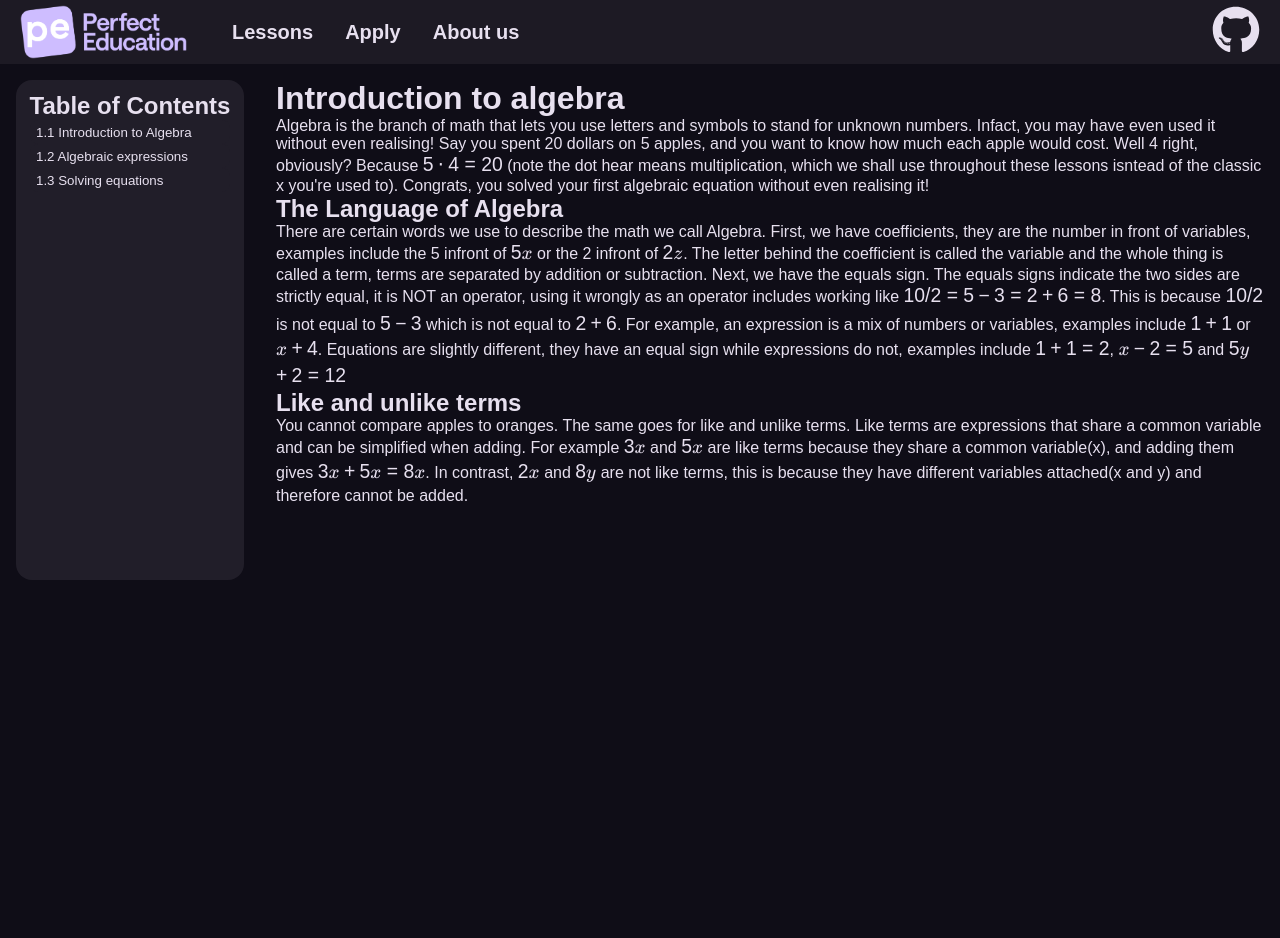
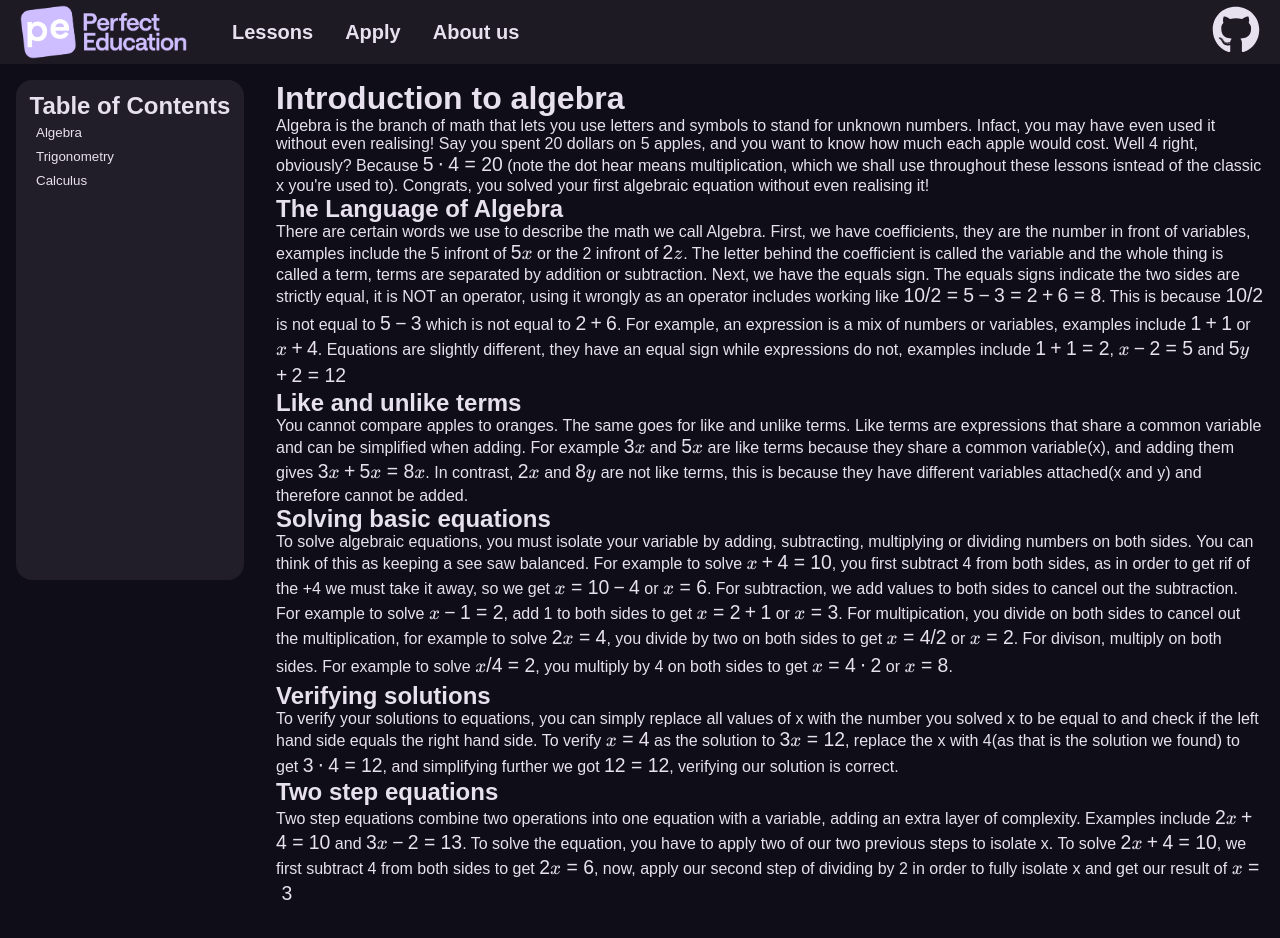
Before and after one commit to tm-coder-484/PerfectEducation, a React (Vite) app: page /lessons/content/1 in a window 1280 px wide. Shown: the top 938 px of the page. Built offline with nearby package versions, Linux system fonts and the light colour scheme.

Commit message:
changed lesson stuff

```diff
--- a/src/Lessons/LessonPage.jsx
+++ b/src/Lessons/LessonPage.jsx
@@ -1,12 +1,12 @@
 import { LessonSidebarButton } from '../Button.jsx'
-import { M1_1 } from './Math/Chapters.jsx'
+import { Algebra } from './Math/Chapters.jsx'
 
 function MathSidebar() {
   return (
     <>
-      <LessonSidebarButton text="1.1 Introduction to Algebra"></LessonSidebarButton>
-      <LessonSidebarButton text="1.2 Algebraic expressions"></LessonSidebarButton>
-      <LessonSidebarButton text="1.3 Solving equations"></LessonSidebarButton>
+      <LessonSidebarButton text="Algebra"></LessonSidebarButton>
+      <LessonSidebarButton text="Trigonometry"></LessonSidebarButton>
+      <LessonSidebarButton text="Calculus"></LessonSidebarButton>
     </>
   )
 }
@@ -23,7 +23,7 @@ function LessonContent() {
           </div>
         </div>
         <div className="lesson-content">
-          <M1_1/>
+          <Algebra/>
         </div>
       </div>
     </>
--- a/src/Lessons/Math/Chapters.jsx
+++ b/src/Lessons/Math/Chapters.jsx
@@ -2,7 +2,7 @@ import { LessonSidebarButton } from '../../Button.jsx'
 import { InlineMath, BlockMath } from 'react-katex';
 import {MathRenderer} from '../../MathRenderer.jsx'
 
-export function M1_1() {
+export function Algebra() {
   return (
     <>
       <h1>Introduction to algebra</h1>
@@ -13,8 +13,27 @@ export function M1_1() {
         There are certain words we use to describe the math we call Algebra. First, we have coefficients, they are the number in front of variables, examples include the 5 infront of $5x$ or the 2 infront of $2z$. The letter behind the coefficient is called the variable and the whole thing is called a term, terms are separated by addition or subtraction. Next, we have the equals sign. The equals signs indicate the two sides are strictly equal, it is NOT an operator, using it wrongly as an operator includes working like $10/2=5-3=2+6=8$. This is because $10/2$ is not equal to $5-3$ which is not equal to $2+6$. For example, an expression is a mix of numbers or variables, examples include $1+1$ or $x+4$. Equations are slightly different, they have an equal sign while expressions do not, examples include $1+1=2$, $x-2=5$ and $5y+2=12$
         ## Like and unlike terms
         You cannot compare apples to oranges. The same goes for like and unlike terms. Like terms are expressions that share a common variable and can be simplified when adding. For example $3x$ and $5x$ are like terms because they share a common variable(x), and adding them gives $3x+5x=8x$. In contrast, $2x$ and $8y$ are not like terms, this is because they have different variables attached(x and y) and therefore cannot be added.
+        ## Solving basic equations
+        To solve algebraic equations, you must isolate your variable by adding, subtracting, multiplying or dividing numbers on both sides. You can think of this as keeping a see saw balanced. For example to solve $x+4=10$, you first subtract 4 from both sides, as in order to get rif of the +4 we must take it away, so we get $x=10-4$ or $x=6$. For subtraction, we add values to both sides to cancel out the subtraction. For example to solve $x-1=2$, add 1 to both sides to get $x=2+1$ or $x=3$. For multipication, you divide on both sides to cancel out the multiplication, for example to solve $2x=4$, you divide by two on both sides to get $x=4/2$ or $x=2$. For divison, multiply on both sides. For example to solve $x/4=2$, you multiply by 4 on both sides to get $x=4\cdot 2$ or $x=8$.
+        ## Verifying solutions
+        To verify your solutions to equations, you can simply replace all values of x with the number you solved x to be equal to and check if the left hand side equals the right hand side. To verify $x=4$ as the solution to $3x=12$, replace the x with 4(as that is the solution we found) to get $3 \cdot 4=12$, and simplifying further we got $12=12$, verifying our solution is correct.
+        ## Two step equations
+        Two step equations combine two operations into one equation with a variable, adding an extra layer of complexity. Examples include $2x+4=10$ and $3x-2=13$. To solve the equation, you have to apply two of our two previous steps to isolate x. To solve $2x+4=10$, we first subtract 4 from both sides to get $2x=6$, now, apply our second step of dividing by 2 in order to fully isolate x and get our result of $x=3$
         `} />
 
     </>
   )
 }
+
+export function Trigonometry() {
+  return (
+    <>
+      <h1>Introduction to trigonometry</h1>
+      <MathRenderer content={String.raw`
+        Trigonometry is a branch of math that deals with the relationships between the sides and angles of triangles. We can use it to solve for unknown sides and angles in a triangle making it very useful.
+        ## Trigonometric ratios
+        The three quintessential trigonometry ratios are sine, cosine and tangent. They are equal to the ratio of two sides of a right angled triangle.
+      `} />
+    </>
+  )
+}
```
